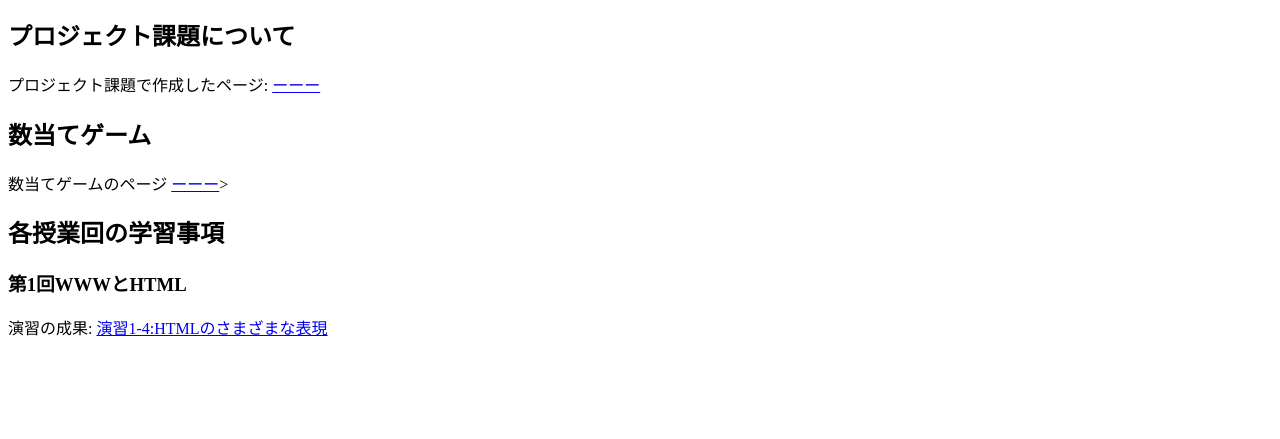
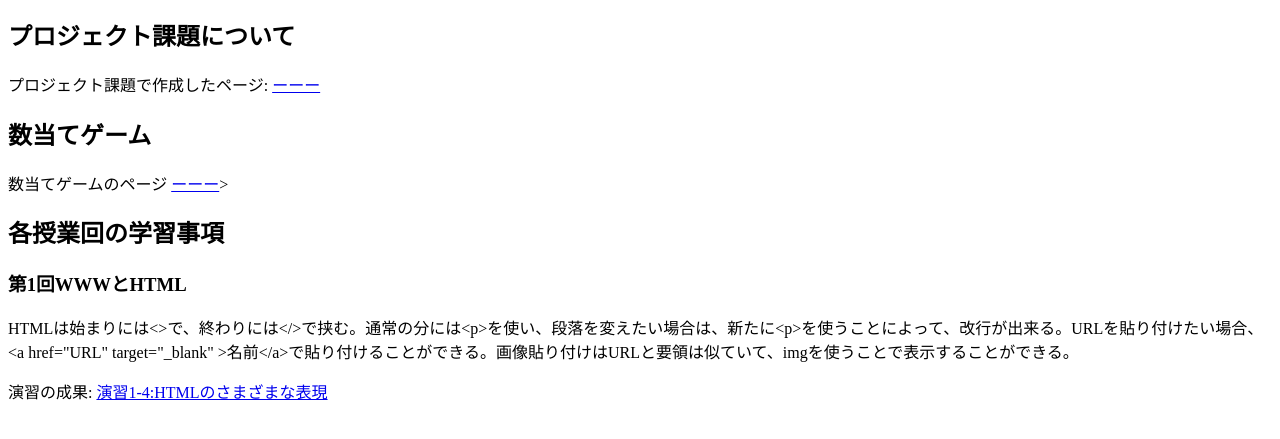
Before and after one commit to G386632023/medialabo, a plain HTML site: page index.html in a window 1280 px wide. Shown: the part 127-566 px from the top of the page. Drawn offline with Linux system fonts and the light colour scheme.

Commit message:
課題1-1

```diff
--- a/index.html
+++ b/index.html
@@ -29,7 +29,7 @@
 
     <h2>各授業回の学習事項</h2>
     <h3>第1回WWWとHTML</h3>
-    <p></p>
+    <p>HTMLは始まりには&lt;&gt;で、終わりには&lt;/&gt;で挟む。通常の分には&lt;p&gt;を使い、段落を変えたい場合は、新たに&lt;p&gt;を使うことによって、改行が出来る。URLを貼り付けたい場合、&lt;a href=&quot;URL&quot; target=&quot;_blank&quot; &gt;名前&lt;/a&gt;で貼り付けることができる。画像貼り付けはURLと要領は似ていて、imgを使うことで表示することができる。</p>
     <p>演習の成果:
        <a href="file:///Users/fujisawatsukasa/Documents/medialabo/practice-html/elements.html"
           title="演習1-4"
```
